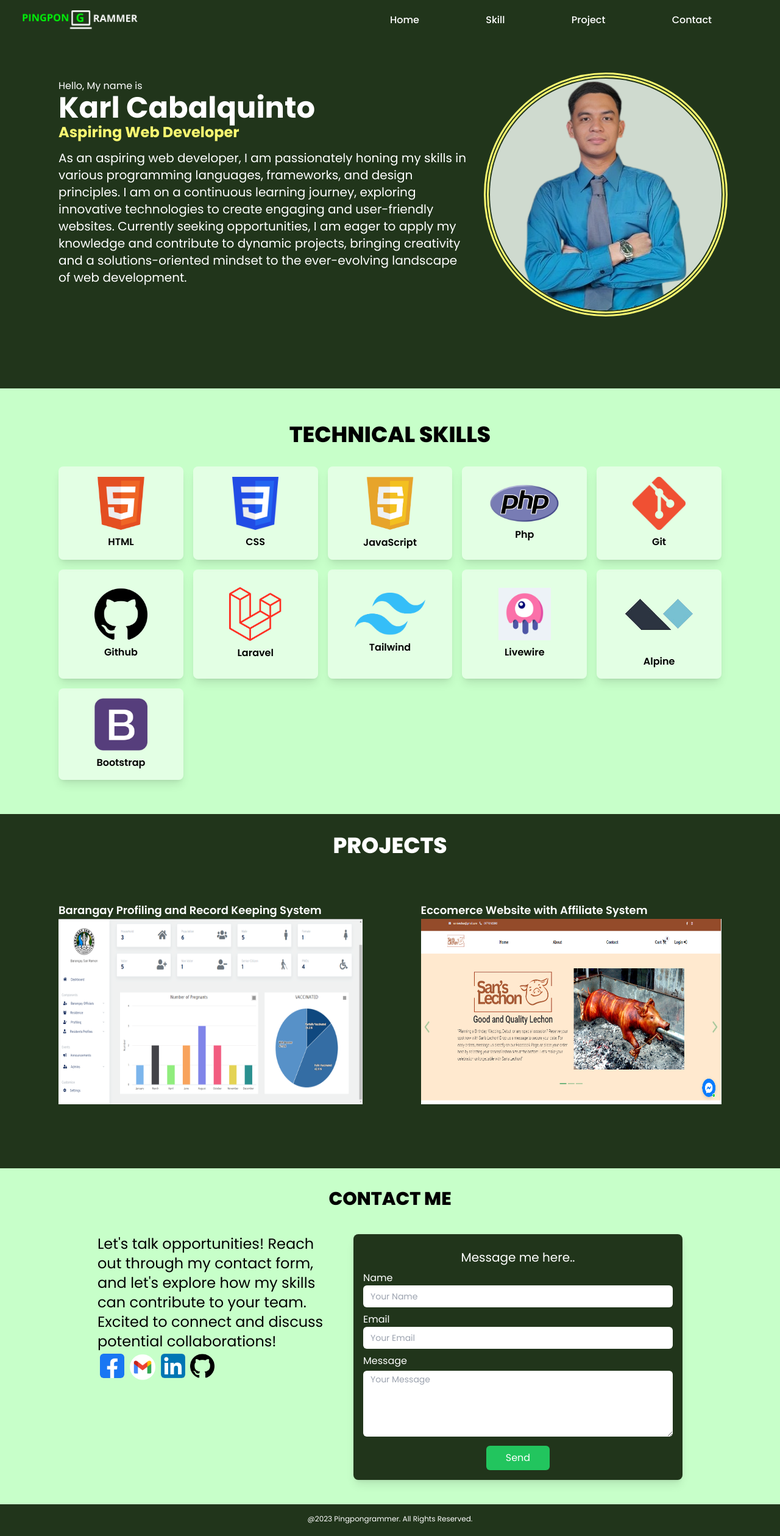
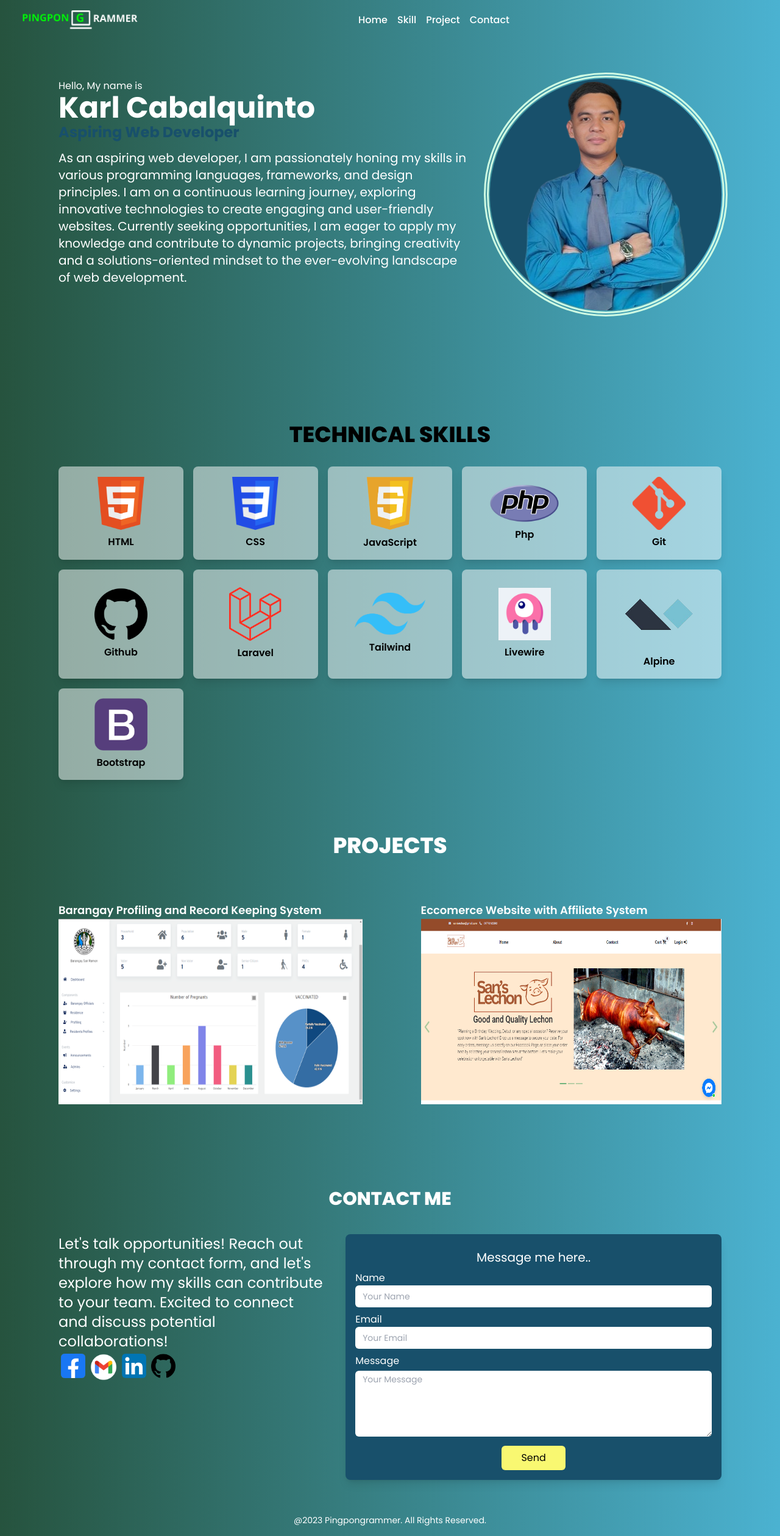
Before and after one commit to pingpongrammer/Portfolio, a website: page index.html in a window 1280 px wide. Shown: the whole page at 61% size. Drawn offline with nearby package versions, Linux system fonts and the light colour scheme; a small style sheet from the web is missing.

Commit message:
update home

```diff
--- a/index.html
+++ b/index.html
@@ -22,40 +22,59 @@
         .animate-wiggle:hover {
             animation: wiggle 0.5s infinite;
         }
+
+        #typingName {
+            border-right: 2px solid white;
+            width: fit-content;
+            display: inline-block;
+            white-space: nowrap;
+            overflow: hidden;
+        }
+
+        @keyframes blinkCursor {
+            0% { border-right-color: white; }
+            50% { border-right-color: transparent; }
+            100% { border-right-color: white; }
+        }
+
+        #typingName {
+            animation: blinkCursor 0.75s steps(1) infinite;
+        }
     </style>
 </head>
-<body class="bg-[#21351B] font-popp">
+<body class="bg-gradient-to-r from-[#26533e] to-[#4bb2d1] font-popp">
 
-        <div class=" top-0 right-0 left-0 bg-[#21351B] ">
-            <header class="sm:flex ">
-                <div class="sm:flex-initial sm:w-[35%] md:w-[45%] flex justify-between uppercase text-[#f9f871] font-medium sm:ml-9 my-4 mx-7">
+        <div class=" top-0 right-0 left-0  ">
+            <header class="sm:flex justify-center">
+                <div class="sm:flex-initial  flex justify-between uppercase text-[#f9f871] font-medium sm:ml-9 my-4 mx-7">
                     <img class="w-40 sm:w-48 " src="./images/logo.png" alt="">
                     <div class="sm:hidden ">
                         <i class="fa fa-bars" aria-hidden="true "></i>
                     </div>
                 </div>
 
-                <div class="hidden sm:flex flex-1 justify-between items-center text-white font-medium my-4 mr-28 z-40">
-                    <button onclick="scrollToSection('home')" class=" hover:text-[#00F60A]" href="">Home</button>
-                    <button onclick="scrollToSection('skill')" class=" hover:text-[#00F60A]" href="">Skill</button>
-                    <button onclick="scrollToSection('project')" class=" hover:text-[#00F60A]" href="">Project</button>
-                    <button onclick="scrollToSection('contact')" class=" hover:text-[#00F60A]" href="">Contact</button>
+                <div class="hidden sm:flex flex-1 justify-center space-x-4 items-center text-white font-medium my-4 mr-28 z-40">
+                    <button onclick="scrollToSection('home')" class="hover:text-[#00F60A]" href="">Home</button>
+                    <button onclick="scrollToSection('skill')" class="hover:text-[#00F60A]" href="">Skill</button>
+                    <button onclick="scrollToSection('project')" class="hover:text-[#00F60A]" href="">Project</button>
+                    <button onclick="scrollToSection('contact')" class="hover:text-[#00F60A]" href="">Contact</button>
                 </div>
+
+                <!-- <div>
+                    about
+                </div> -->
             </header>
 
         </div>
-
         <section class="home relative" id="home">
-            <div class="mob-info sm:flex mx-4 sm:mx-8 md:mx-24 2xl:mx-40 text-white relative pt-16 pb-32 fade-right animate-once">
-
-                <div class="flex justify-center rounded-full mx-auto w-[380px] h-[380px] bg-[#cfdacf] overflow-hidden outline-double outline-8 outline-offset-2 outline-[#f9f871] sm:order-2">
+            <div class="mob-info sm:flex mx-4 sm:mx-8 md:mx-24 2xl:mx-40 text-white  relative pt-6 sm:pt-16 pb-32 fade-right animate-once">
+                <div class="flex justify-center mx-auto rounded-full w-[280px] h-[280px] sm:w-[300px] sm:h-[300px] lg:w-[380px] lg:h-[380px] bg-[#18506b] overflow-hidden outline-double outline-8 outline-offset-2 outline-[#cefbe3] sm:order-2">
                     <img class="w-5/6 object-contain" src="./images/profile2.png" alt="Profile Image">
                 </div>
-
                 <div class="sm:w-[65%] relative z-20 pr-8 sm:order-1 mt-8 sm:mt-0">
                     <p class="2xl:text-xl">Hello, My name is</p>
                     <p class="name text-4xl md:text-5xl 2xl:text-7xl font-bold">Karl Cabalquinto</p>
-                    <p class="aspiring text-xl md:text-2xl font-bold text-[#f9f871] 2xl:text-4xl">Aspiring Web Developer</p>
+                    <p class="aspiring text-xl md:text-2xl font-bold text-[#18506b] 2xl:text-4xl">Aspiring Web Developer</p>
                     <p class="info pt-3 sm:text-xs md:text-[18px] lg:text-lg xl:text-xl">
                         As an aspiring web developer, I am passionately honing my skills in various programming languages,
                         frameworks, and design principles. I am on a continuous learning journey, exploring innovative technologies
@@ -67,9 +86,7 @@
             </div>
         </section>
 
-
-
-    <section id="skill" class=" bg-[#C7FFC9] text-black z-10 py-6 sm:py-14">
+    <section id="skill" class=" bg-gradient-to-r from-[#26533e] to-[#4bb2d1] text-black z-10 py-6 sm:py-14">
         <div class="title mb-8">
             <h1 class="text-center text-xl sm:text-4xl font-extrabold uppercase" >Technical Skills</h1>
         </div>
@@ -143,13 +160,13 @@
     </section>
 
 
-    <section class="contact bg-[#C7FFC9] text-black" id="contact">
+    <section class="contact bg-gradient-to-r from-[#26533e] to-[#4bb2d1] text-white" id="contact">
         <div class="title pt-8">
             <h1 class="text-center text-2xl sm:text-3xl font-extrabold uppercase">Contact Me</h1>
         </div>
 
-        <div class="sm:flex mx-8 lg:mx-40 sm:py-10 py-4">
-            <div class="flex-initial sm:w-[40%] mr-6">
+        <div class="sm:flex mx-4 sm:mx-8 md:mx-24 2xl:mx-40 sm:py-10 py-4">
+            <div class="flex-initial sm:w-[40%] mr-6 text-white">
                 <p class="lg:text-2xl text-lg">Let's talk opportunities! Reach out through my contact form, and let's explore how
                     my skills can contribute to your team. Excited to connect and discuss potential
                     collaborations!
@@ -162,7 +179,7 @@
                     <a href="https://github.com/pingpongrammer"><img class="w-6 sm:w-8 md:w-10 m-1 rounded-md cursor-pointer duration-300 transform hover:scale-110" src="./images/github.png" alt=""></a>
                 </div>
             </div>
-            <div class="flex-1 sm:ml-3 sm:mt-0 mt-4 bg-[#21351B]  shadow-lg p-4 rounded-lg text-white">
+            <div class="flex-1 sm:ml-3 sm:mt-0 mt-4 bg-[#18506b]  shadow-lg p-4 rounded-lg text-white">
                 <p class="text-center text-xl m-2">Message me here..</p>
                 <div>
                     <label for="Name">Name</label>
@@ -176,13 +193,13 @@
                     <label for="Email" class="block mb-1">Message</label>
                     <textarea class="w-full py-1 px-3 text-sm rounded-md" name="" id="" rows="5" placeholder="Your Message"></textarea>
                 </div>
-                <button class="block mx-auto bg-green-500 py-2 px-8 text-base hover:bg-green-700 rounded-md hover:scale-110 duration-300 mt-2 ">Send</button>
+                <button class="block mx-auto bg-[#f9f871] py-2 px-8 text-base text-black hover:bg-yellow-400 rounded-md hover:scale-110 duration-300 mt-2 ">Send</button>
             </div>
         </div>
     </section>
     <footer>
         <div class="w-full py-4">
-            <p class="text-center text-xs sm:text-xs text-white">@2023 Pingpongrammer. All Rights Reserved. </p>
+            <p class="text-center text-xs sm:text-sm text-white">@2023 Pingpongrammer. All Rights Reserved. </p>
         </div>
     </footer>
 
@@ -194,5 +211,22 @@
             section.scrollIntoView({ behavior: 'smooth' });
         }
     </script>
+
+<script>
+    const text = "As an aspiring web developer, I am passionately honing my skills in various programming languages, frameworks, and design principles. I am on a continuous learning journey, exploring innovative technologies to create engaging and user-friendly websites. Currently seeking opportunities, I am eager to apply my knowledge and contribute to dynamic projects, bringing creativity and a solutions-oriented mindset to the ever-evolving landscape of web development.";
+
+    let index = 0;
+    function typeWriter() {
+        if (index < text.length) {
+            document.getElementById("typingText").innerHTML += text.charAt(index);
+            index++;
+            setTimeout(typeWriter, 50); // Adjust speed by changing the timeout value
+        }
+    }
+
+    window.onload = function() {
+        typeWriter();
+    };
+</script>
 </body>
 </html>
```
Also changed, not shown: src/output.css.
